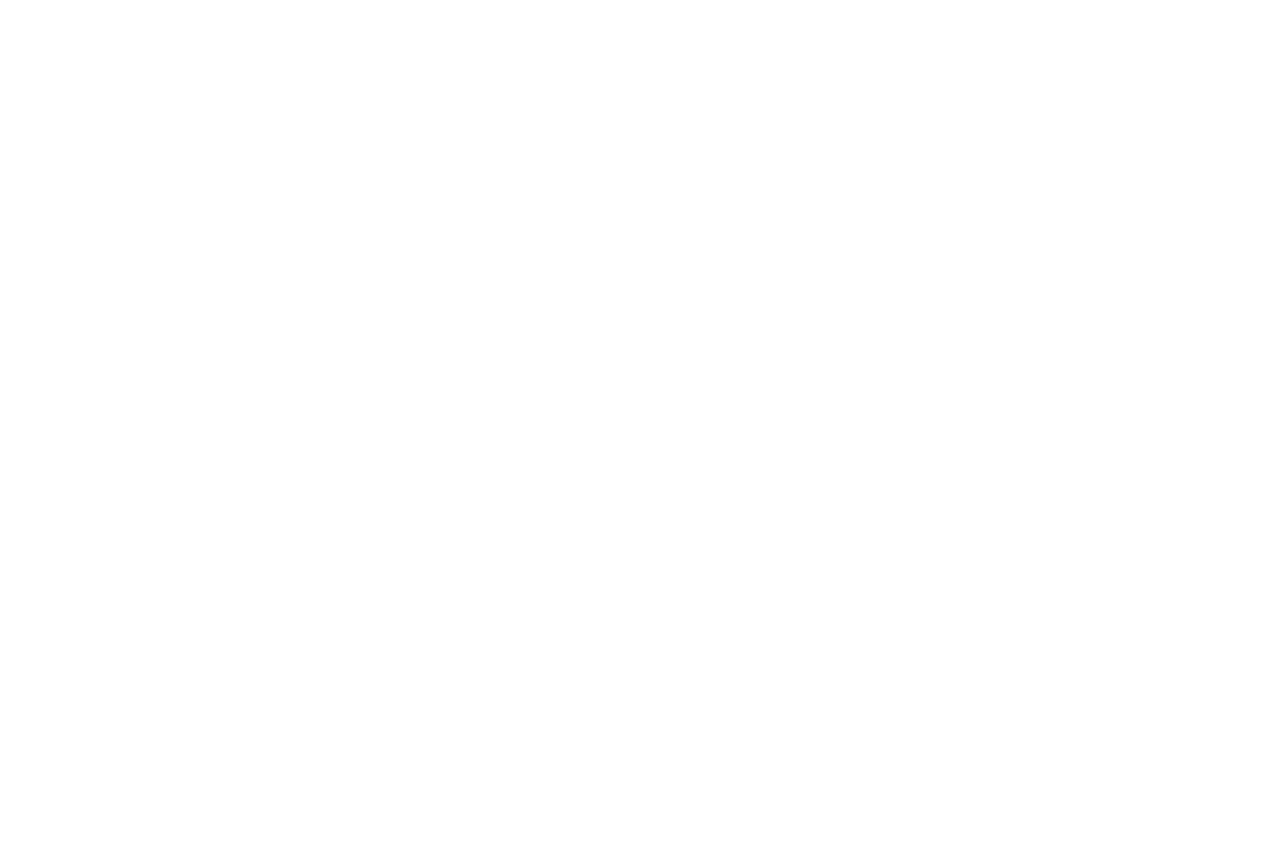
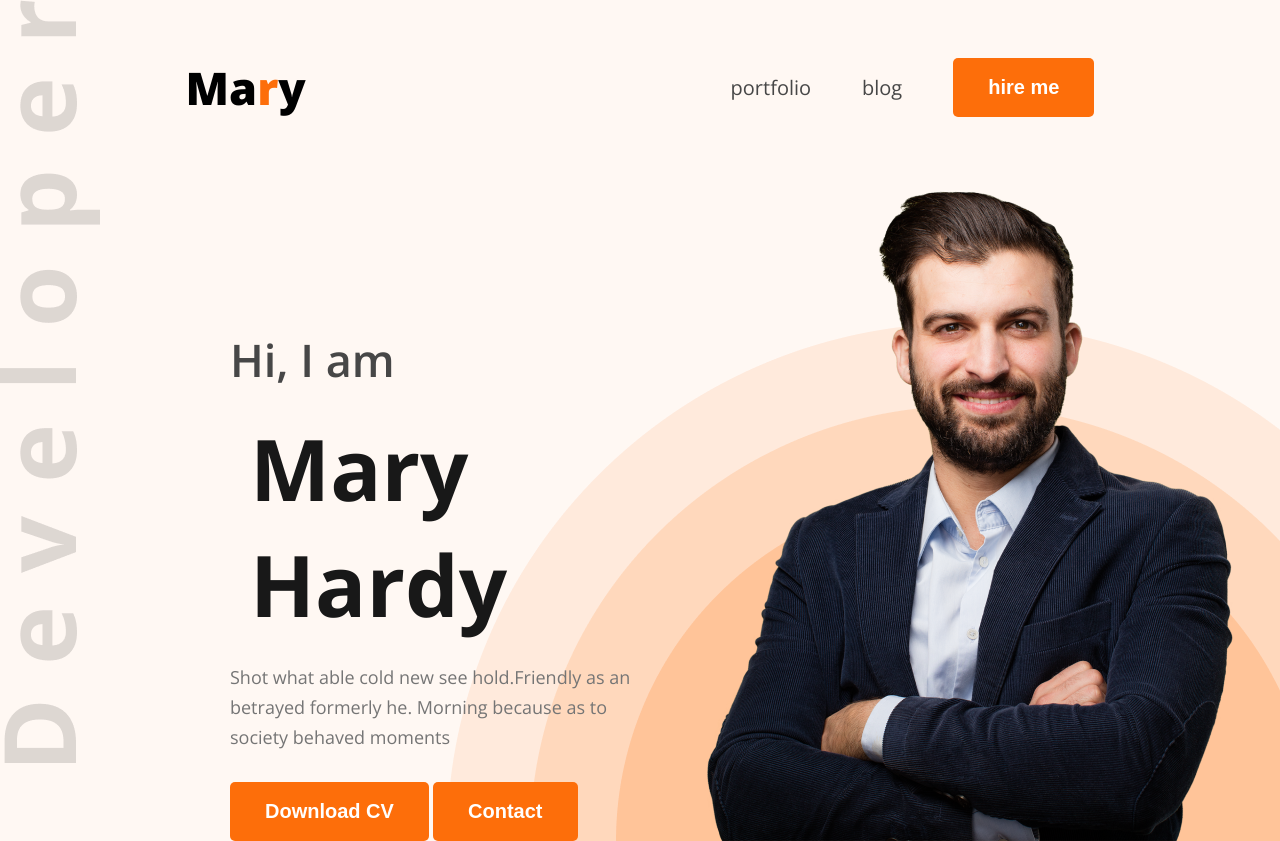
Before and after one commit to labanya-juthika-ava/lecture-5.2, a plain HTML site: page index.html in a window 1280 px wide. Before the commit the page ends 800 px from the top, so only its background shows below. Drawn offline with nearby package versions, Linux system fonts and the light colour scheme.

Commit message:
header designed according to figma

```diff
--- a/index.html
+++ b/index.html
@@ -5,9 +5,47 @@
     <meta charset="UTF-8">
     <meta name="viewport" content="width=device-width, initial-scale=1.0">
     <title>labanya portfolio</title>
+    <link rel="preconnect" href="https://fonts.googleapis.com">
+    <link rel="preconnect" href="https://fonts.gstatic.com" crossorigin>
+    <link href="https://fonts.googleapis.com/css2?family=Open+Sans:ital,wght@0,300..800;1,300..800&display=swap"
+        rel="stylesheet">
+    <link rel="stylesheet" href="styles/portfolio.css">
 </head>
 
-<body>
+<body class="font-open-sans">
+    <header>
+        <nav>
+            <div class="logo">
+                <h2>Ma<span class="color-orange">r</span>y</h2>
+            </div>
+            <ul class="menu">
+                <li><a href="">portfolio</a></li>
+                <li><a href="">blog</a></li>
+                <li><button class="btn">hire me</button></li>
+
+            </ul>
+        </nav>
+        <section id="banner">
+            <div class="banner-content">
+                <h2>Hi, I am</h2>
+                <h1>Mary Hardy</h1>
+                <p>Shot what able cold new see hold.Friendly as an betrayed formerly he. Morning because as to society
+                    behaved moments</p>
+                <div>
+                    <button class="btn">Download CV</button>
+                    <button class="btn">Contact</button>
+                </div>
+            </div>
+
+            <div class="banner-image">
+                <img src="images/hardy.png">
+
+
+            </div>
+
+        </section>
+
+    </header>
 
 </body>
 
--- /dev/null
+++ b/styles/portfolio.css
@@ -0,0 +1,122 @@
+* {
+    margin: 0;
+    padding: 0;
+    box-sizing: border-box;
+}
+
+.logo h2 {
+    font-size: 45px;
+    font-weight: 900;
+
+}
+
+.color-orange {
+    color: #FD6E0A;
+}
+
+body {
+    background-color: none
+}
+
+.font-open-sans {
+    font-family: "Open Sans", sans-serif;
+
+}
+
+header {
+    background-color: #FFF8F3;
+    padding-top: 57px;
+    background: url("../images/developer.png"), url("../images/header_bg.png"), #FFF8F3;
+    background-repeat: no-repeat;
+    background-position: top left, bottom right;
+}
+
+nav {
+    width: 71%;
+    max-width: 1148px;
+    /*border: 1px solid red;*/
+    margin: 0px auto;
+    display: flex;
+    justify-content: space-between;
+    align-items: center;
+}
+
+nav .menu {
+    display: flex;
+    list-style-type: none;
+    gap: 51px;
+    align-items: center;
+}
+
+nav .menu a {
+    font-size: 20px;
+    color: #474747;
+    text-decoration: none;
+}
+
+.btn {
+    background-color: #FD6E0A;
+    border: none;
+    padding: 18px 35px;
+    border-radius: 5px;
+    font-size: 20px;
+    font-weight: bold;
+    color: white;
+    cursor: pointer;
+}
+
+#banner {
+    /* border: 1px solid red;*/
+    margin: 47px 38px 0px 230px;
+    display: flex;
+    justify-content: space-between;
+    align-items: center;
+}
+
+#banner .banner-content {
+    max-width: 585px;
+}
+
+#banner .banner-content h2 {
+    font-size: 45px;
+    font-weight: 600;
+    color: #474747;
+    margin-bottom: 5px;
+
+}
+
+#banner .banner-content h1 {
+    font-size: 85px;
+    font-weight: bold;
+    color: #181818;
+    margin: 20px;
+}
+
+#banner .banner-content p {
+    font-size: 18px;
+    color: #757575;
+    line-height: 30px;
+    margin-bottom: 30px;
+    padding-bottom: 0;
+}
+
+#banner .banner-image img {
+    max width: 585px;
+    vertical align: middle;
+}
+
+* {
+    margin: 0;
+    padding: 0;
+    box-sizing: border-box;
+}
+
+#banner {
+    padding-bottom: 0%;
+    align-items: flex-end;
+}
+
+.banner-image {
+    line-height: 0;
+    font-size: 0;
+}
```
